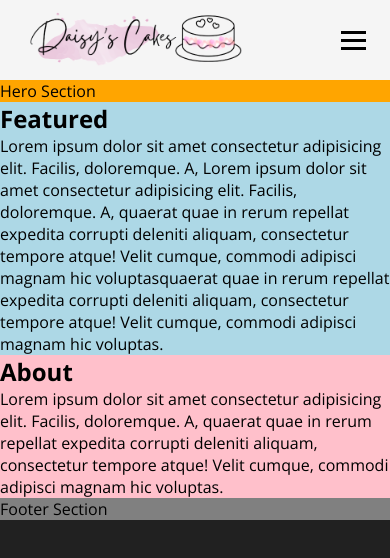
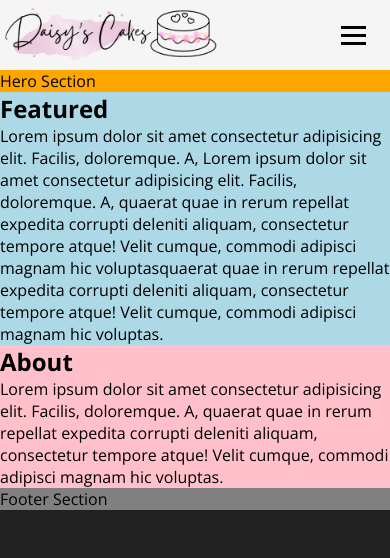
Before and after one commit to darkhorsedev0716/GF-bakehouse-MERN, a React (Create React App) app in the folder client/: page / in a window 390 px wide. Shown: the top 558 px of the page. Built offline with nearby package versions, Linux system fonts and the light colour scheme.

Commit message:
Modified logo placement on mobile

```diff
--- a/client/src/sass/components/navbarComp.scss
+++ b/client/src/sass/components/navbarComp.scss
@@ -21,6 +21,7 @@
 
 #logo {
   height: 75px;
+  margin: -5px;
 }
 
 .nav-menu {
@@ -32,10 +33,9 @@
 
 .nav-link {
   transition: 0.3s ease;
-}
-
-.nav-link:hover {
-  color: #ff85c6;
+  &:hover {
+    color: #ff85c6;
+  }
 }
 
 .hamburger {
@@ -70,6 +70,10 @@
     transform: translateY(-8px) rotate(-45deg);
   }
 
+  .navbar {
+    padding: 0 24px 0 4px;
+  }
+
   .nav-menu {
     position: fixed;
     right: -100%;
```
